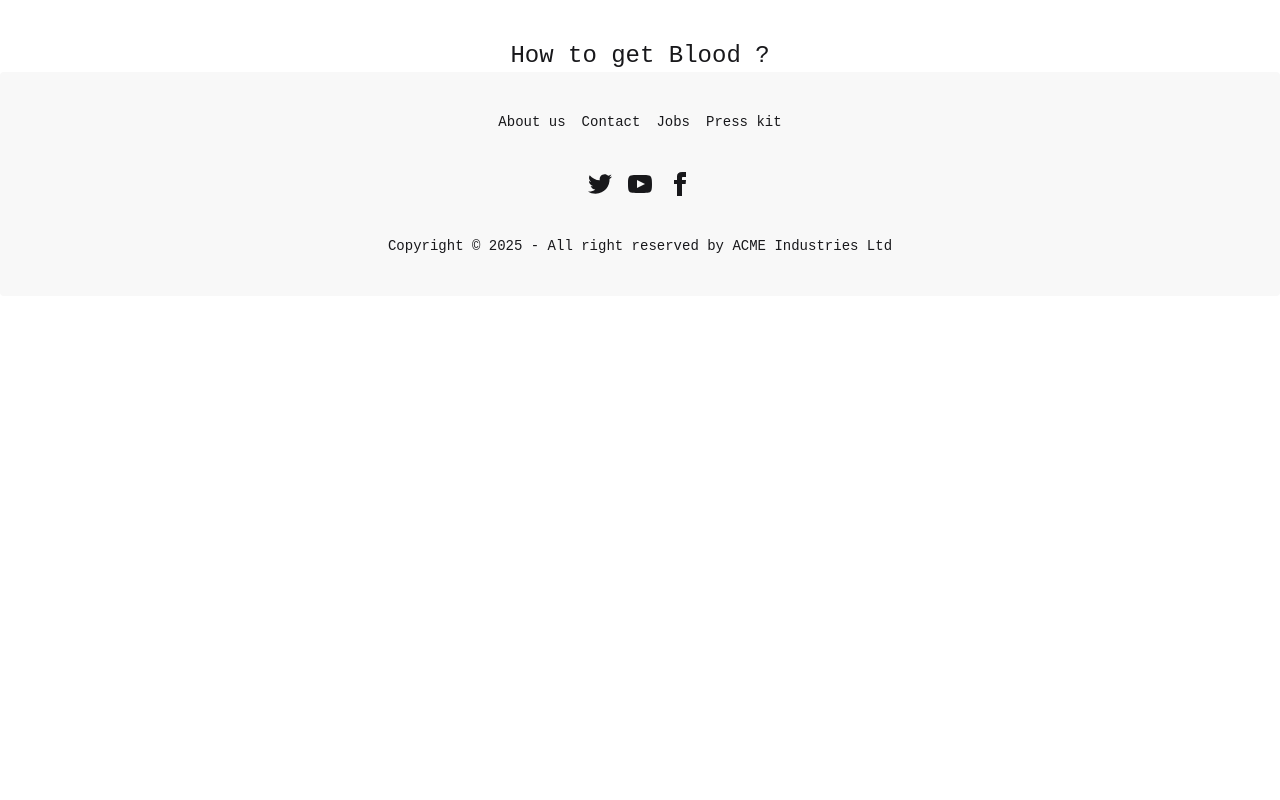
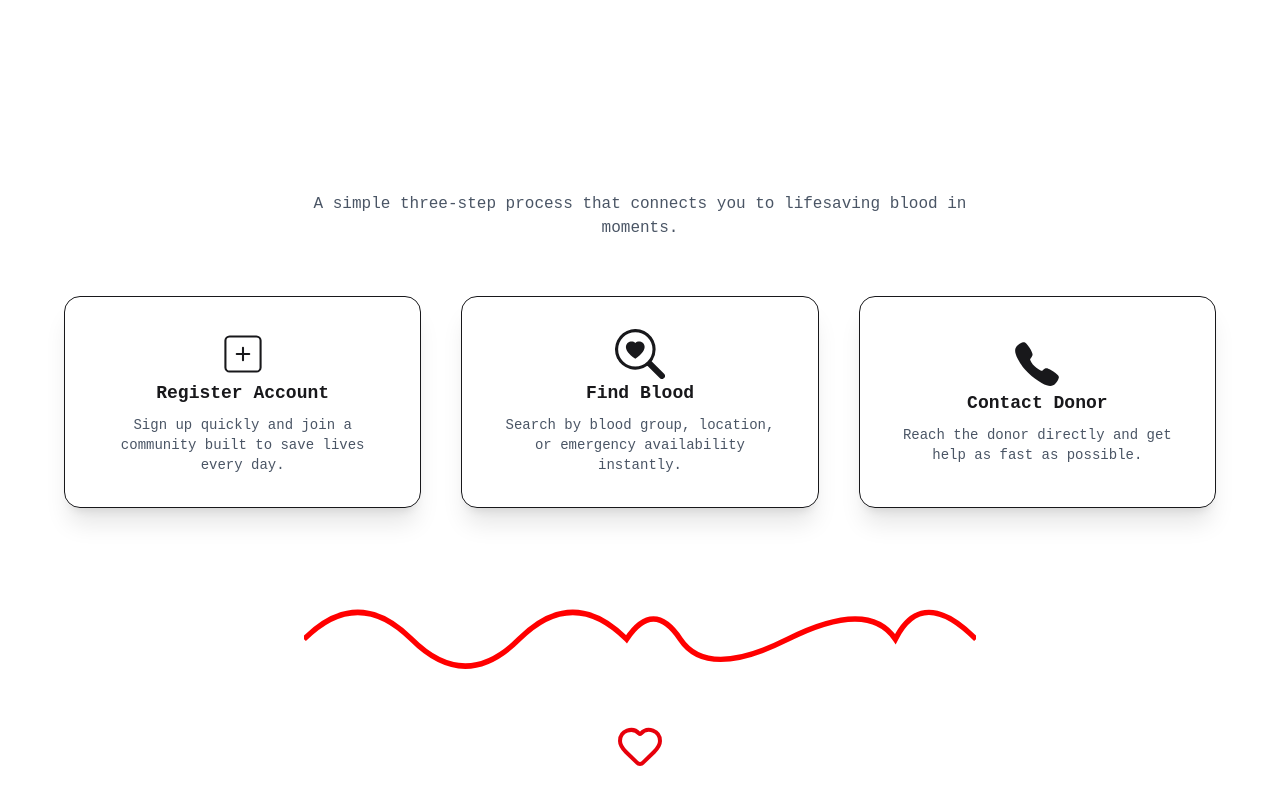
Before and after one commit to ArafatSany7/Drop, a React (Vite) app in the folder Client/: page / in a window 1280 px wide. Shown: the part 1420-2220 px from the top of the page. Before the commit the page ends 1716 px from the top, so only its background shows below. Built offline with nearby package versions, Linux system fonts and the light colour scheme.

Commit message:
home-done

```diff
--- a/Client/package.json
+++ b/Client/package.json
@@ -12,6 +12,7 @@
   "dependencies": {
     "@tailwindcss/vite": "^4.1.17",
     "localforage": "^1.10.0",
+    "lucide-react": "^0.555.0",
     "match-sorter": "^8.2.0",
     "react": "^19.2.0",
     "react-dom": "^19.2.0",
--- a/Client/src/Pages/Home/HowToGetBlood/HowToGetBlood.jsx
+++ b/Client/src/Pages/Home/HowToGetBlood/HowToGetBlood.jsx
@@ -1,9 +1,69 @@
 import React from "react";
+import { Heart, Search } from "lucide-react";
+import { CiSquarePlus } from "react-icons/ci";
+import { BsSearchHeart } from "react-icons/bs";
+import { IoCall } from "react-icons/io5";
 
 const HowToGetBlood = () => {
   return (
-    <div>
-      <h1 className="text-2xl text-center">How to get Blood ?</h1>
+    <div className="justify-center items-center">
+      <section className="w-full py-20 flex flex-col justify-center items-center px-4">
+        <h2 className="text-2xl md:text-5xl font-extrabold text-center mb-6 text-white">
+          How It Works
+        </h2>
+        <p className="text-center text-gray-600 max-w-2xl mb-14 text-sm md:text-base">
+          A simple three-step process that connects you to lifesaving blood in
+          moments.
+        </p>
+
+        <div className="grid md:grid-cols-3 gap-10 w-full max-w-6xl">
+          {/* Step 1 */}
+          <div className="rounded-2xl shadow-xl p-8 flex flex-col justify-center items-center text-center border transition duration-300 ease-in-out hover:scale-105 hover:shadow-red-700">
+            <CiSquarePlus size={50} />
+            <h3 className="text-lg font-semibold mb-2">Register Account</h3>
+            <p className="text-gray-600 text-sm">
+              Sign up quickly and join a community built to save lives every
+              day.
+            </p>
+          </div>
+
+          {/* Step 2 */}
+          <div className=" rounded-2xl shadow-xl p-8 flex flex-col justify-center items-center text-center border  transition duration-300 ease-in-out hover:scale-105 hover:shadow-red-700">
+            <BsSearchHeart size={50} />
+            <h3 className="text-lg font-semibold mb-2">Find Blood</h3>
+            <p className="text-gray-600 text-sm">
+              Search by blood group, location, or emergency availability
+              instantly.
+            </p>
+          </div>
+
+          {/* Step 3 */}
+          <div className=" rounded-2xl shadow-xl p-8 flex flex-col justify-center items-center text-center border transition duration-300 ease-in-out hover:scale-105 hover:shadow-red-700">
+            <IoCall size={50} />
+            <h3 className="text-lg font-semibold mb-2">Contact Donor</h3>
+            <p className="text-gray-600 text-sm">
+              Reach the donor directly and get help as fast as possible.
+            </p>
+          </div>
+        </div>
+
+        {/* Heartbeat */}
+        <div className="mt-16 w-full max-w-2xl flex flex-col items-center">
+          <svg
+            viewBox="0 0 500 100"
+            className="w-full mb-4"
+            preserveAspectRatio="none"
+          >
+            <path
+              d="M0 50 Q 40 10 80 50 T 160 50 T 240 50 Q 260 20 280 50 T 360 50 T 440 50 Q 460 10 500 50"
+              fill="transparent"
+              stroke="red"
+              strokeWidth="4"
+            />
+          </svg>
+          <Heart className="w-12 h-12 text-red-600" />
+        </div>
+      </section>
     </div>
   );
 };
```
Also changed, not shown: Client/public/blck-new.png (added), 1 other file (tests, documents, lock files or other folders).
